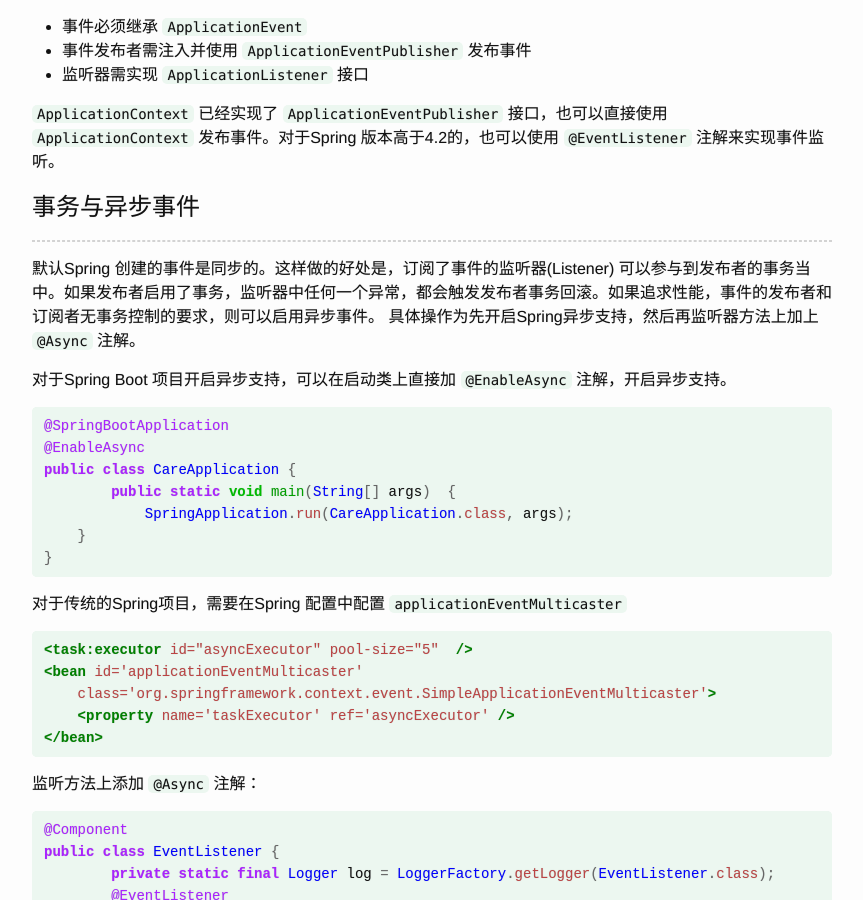
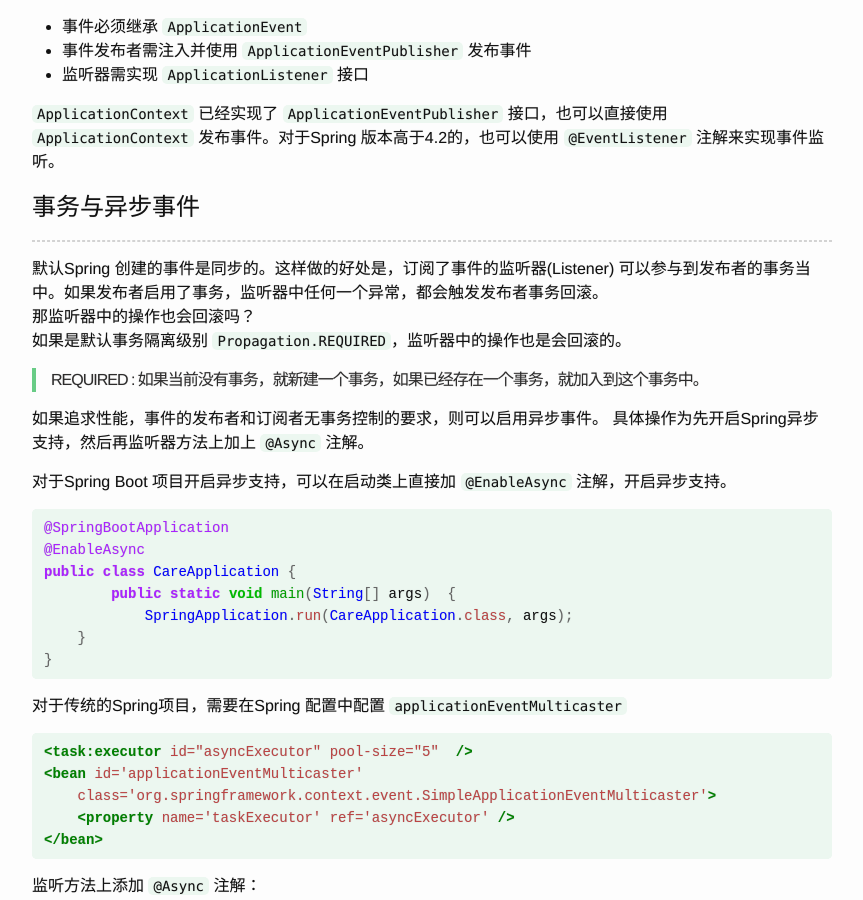
Before and after one commit to ettingshausen/ettingshausen.github.io, a Jekyll site: the page built from _posts/2018-08-08-spring-custom-events.md, in a window 1280 px wide and 900 px high, scrolled down 715 px. Shown: the whole window, without its empty margins (208-1071 px from the left). Built offline with Jekyll 4.4.1, drawn with Linux system fonts in a browser that asks for light colours.

Commit message:
Propagation.REQUIRED notes

````diff
--- a/_posts/2018-08-08-spring-custom-events.md
+++ b/_posts/2018-08-08-spring-custom-events.md
@@ -23,7 +23,12 @@
 
 # 事务与异步事件
 ---
-默认Spring 创建的事件是同步的。这样做的好处是，订阅了事件的监听器(Listener) 可以参与到发布者的事务当中。如果发布者启用了事务，监听器中任何一个异常，都会触发发布者事务回滚。如果追求性能，事件的发布者和订阅者无事务控制的要求，则可以启用异步事件。  具体操作为先开启Spring异步支持，然后再监听器方法上加上 `@Async` 注解。
+默认Spring 创建的事件是同步的。这样做的好处是，订阅了事件的监听器(Listener) 可以参与到发布者的事务当中。如果发布者启用了事务，监听器中任何一个异常，都会触发发布者事务回滚。
+那监听器中的操作也会回滚吗？
+如果是默认事务隔离级别 `Propagation.REQUIRED`，监听器中的操作也是会回滚的。
+>REQUIRED : 如果当前没有事务，就新建一个事务，如果已经存在一个事务，就加入到这个事务中。
+
+如果追求性能，事件的发布者和订阅者无事务控制的要求，则可以启用异步事件。  具体操作为先开启Spring异步支持，然后再监听器方法上加上 `@Async` 注解。
 
 对于Spring Boot 项目开启异步支持，可以在启动类上直接加 `@EnableAsync` 注解，开启异步支持。
 ```java
````
